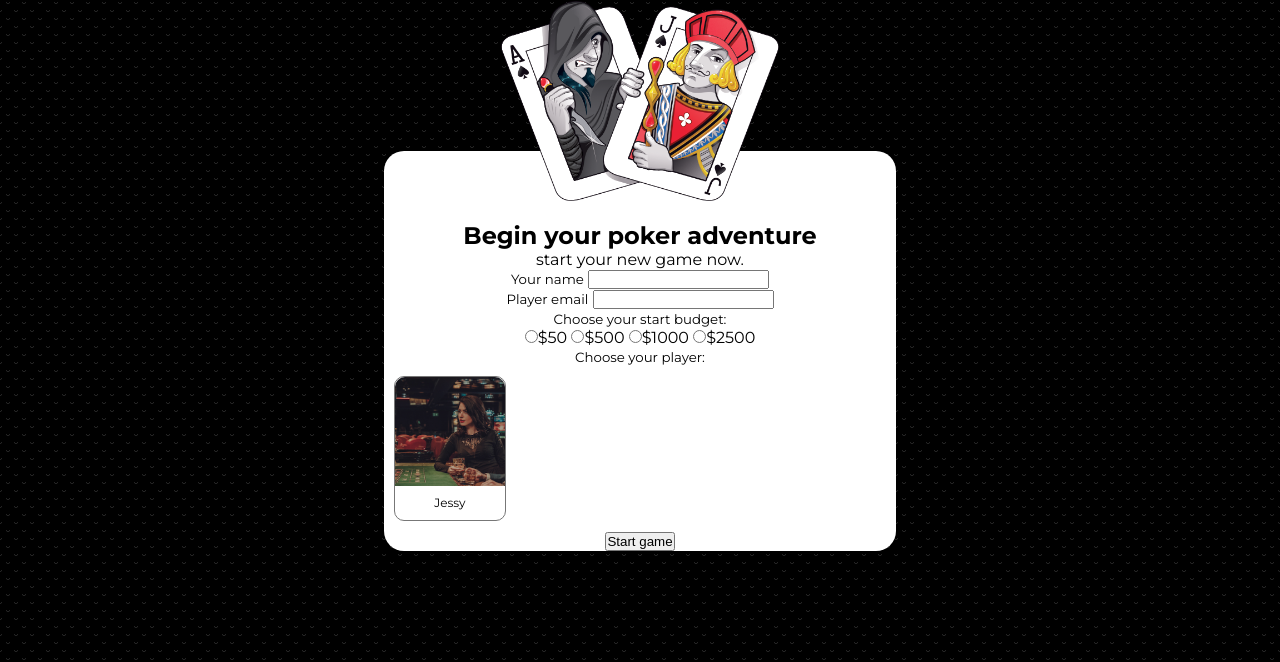
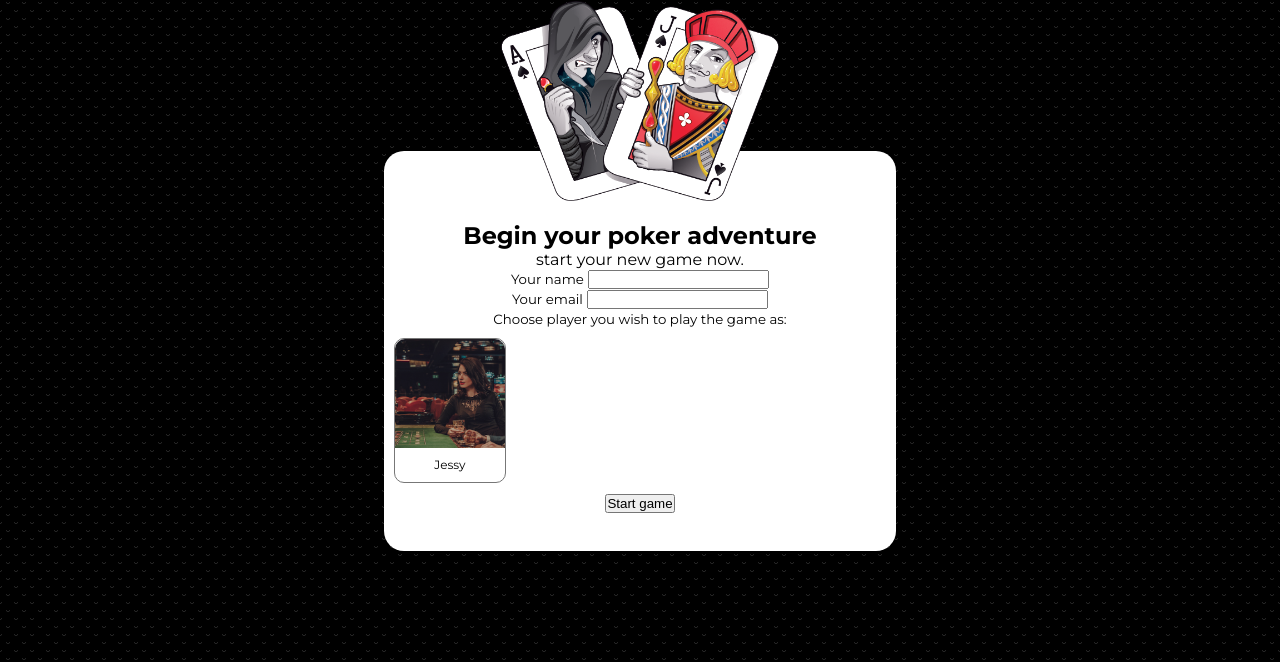
Before and after one commit to androszr/poker-vanilla, a website: page index.html in a window 1280 px wide. Shown: the part 71-733 px from the top of the page. Drawn offline with Linux system fonts and the light colour scheme.

Commit message:
removed budget choice from MVP

```diff
--- a/index.html
+++ b/index.html
@@ -38,21 +38,12 @@
             </div>
             <div class="input-group">
               <label>
-                <small>Player email</small>
+                <small>Your email</small>
                 <input type="text" name="player-email" class="player-email-input">
               </label>
             </div>
             <div class="input-group">
-              <small>Choose your start budget:</small>
-              <div class="budget-choice">
-                <label><input type="radio" name="budget" value="50">$50</label>
-                <label><input type="radio" name="budget" value="500">$500</label>
-                <label><input type="radio" name="budget" value="1000">$1000</label>
-                <label><input type="radio" name="budget" value="2500">$2500</label>
-              </div>
-            </div>
-            <div class="input-group">
-              <small>Choose your player:</small>
+              <small>Choose player you wish to play the game as:</small>
               <div class="player-choice">
                 <div class="player player-1">
                   <div class="player-photo">
```
